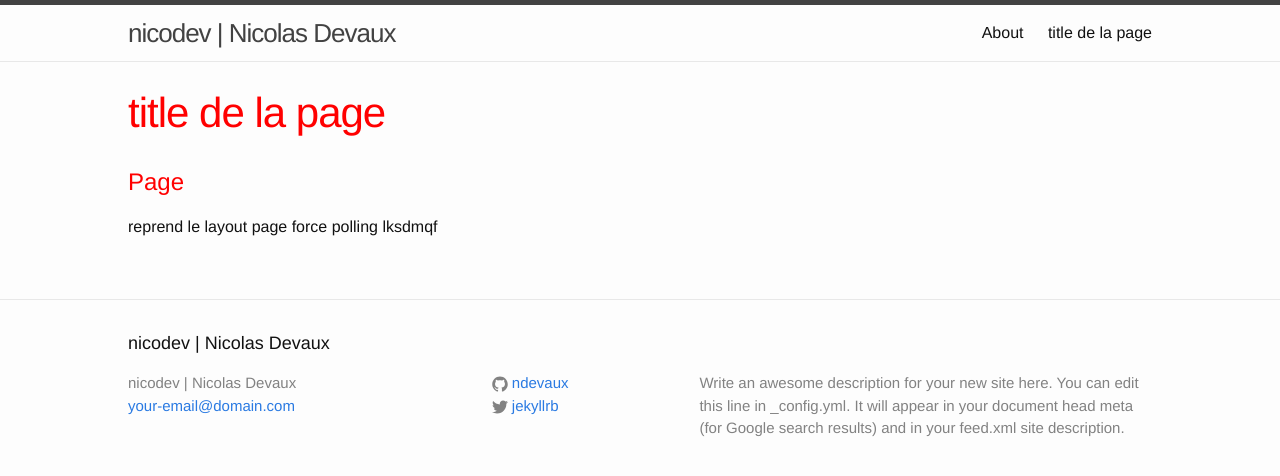
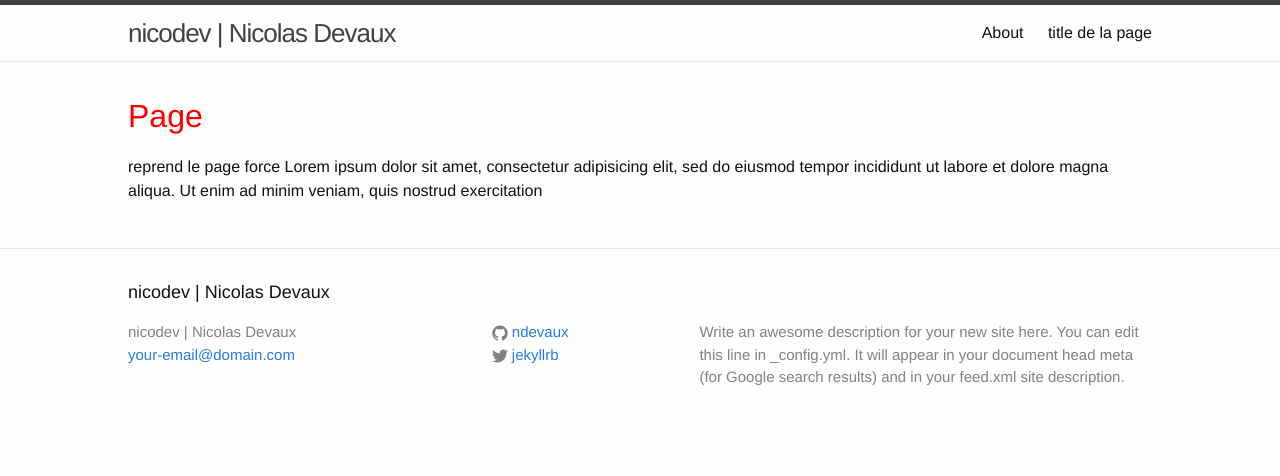
Before and after one commit to ndevaux/nicodev, a Jekyll site: the page built from page.md, in a window 1280 px wide. Shown: the top 476 px of the page. Built offline with Jekyll 4.4.1, drawn with Linux system fonts in a browser that asks for light colours.

Commit message:
divers essais

```diff
--- a/page.md
+++ b/page.md
@@ -1,10 +1,12 @@
 ---
-layout: page
+layout: default
 title: title de la page
-description: la metadescription de la page
+description: la metadescription
 permalink: /page/
 ---
 
 # Page
 
-reprend le layout page force polling lksdmqf
+reprend le page force Lorem ipsum dolor sit amet, consectetur adipisicing elit, sed do eiusmod
+tempor incididunt ut labore et dolore magna aliqua. Ut enim ad minim veniam,
+quis nostrud exercitation
```
